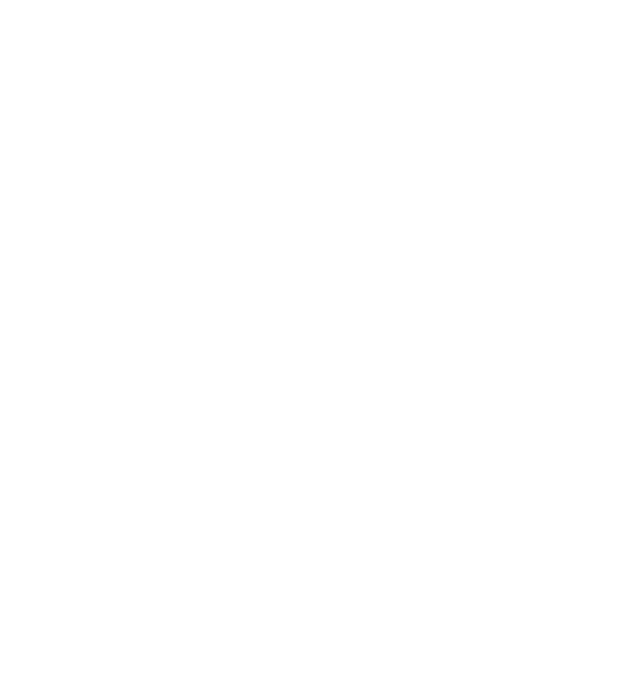
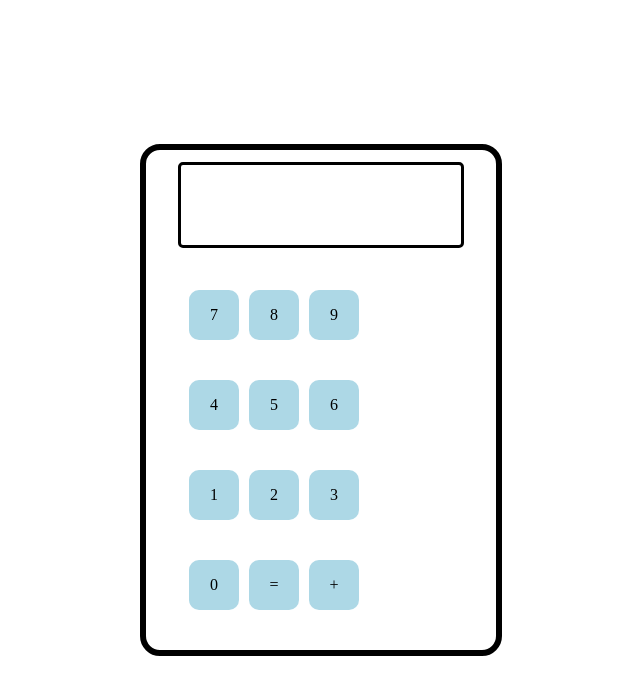
Before and after one commit to tdogpog/calculator, a plain HTML site: page index.html in a window 1280 px wide. Shown: the whole page, without its empty margins (319-959 px from the left). Drawn offline with Linux system fonts and the light colour scheme.

Commit message:
Basic skeleton of calc implemented with html and css no js yet

```diff
--- a/index.html
+++ b/index.html
@@ -4,11 +4,48 @@
     <meta charset="UTF-8">
     <meta name="viewport" content="width=device-width, initial-scale=1.0">
     <title>Basic Calculator</title>
-    <link rel='stylesheet' href='style.css'>
+    <link rel='stylesheet' href='./style.css'>
 </head>
 <body>
 
-    <div id="container"></div>
+    <div id="calculator">
+            <div class="top_section">
+                <div id="screen"></div>
+            </div>
+            <div class='buttons'>
+
+
+                <div id="main_buttons">
+
+                    <div class="row">
+                        <div class="main_items">7</div>
+                        <div class="main_items">8</div>
+                        <div class="main_items">9</div>
+                    </div>
+
+                    <div class="row">
+                        <div class="main_items">4</div>
+                        <div class="main_items">5</div>
+                        <div class="main_items">6</div>
+                    </div>
+
+                    <div class="row">
+                        <div class="main_items">1</div>
+                        <div class="main_items">2</div>
+                        <div class="main_items">3</div>
+                    </div>
+
+                    <div class='row'>
+                        <div class="main_items">0</div>
+                        <div class="main_items">=</div>
+                        <div class="main_items">+</div>
+                    </div>
+                </div>
+
+                <div class="side_buttons"></div>
+            </div>
+    </div>
+
 
 
     <script>
--- a/style.css
+++ b/style.css
@@ -0,0 +1,68 @@
+body{
+  display: flex;
+  justify-content: center;
+  height: 100vh;
+  margin: 0px;
+  align-items: center;
+}
+
+#calculator{
+  max-height: 500px;
+  max-width: 350px;
+  width: 60%;
+  height: 100%;
+  border: solid black 6px;
+  border-radius: 20px;
+}
+
+.top_section{
+    height:100px;
+    display: flex;
+    justify-content: center;
+    align-items: center;
+}
+
+#screen{
+  width: 80%;
+  height: 80%;
+  border: solid;
+  border-radius: 5px;
+  margin-top: 10px;
+}
+
+.buttons{
+    display: flex;
+    padding-right: 30px;
+}
+
+
+#main_buttons{
+    height: 400px;
+    width:400px;
+    display: flex;
+    justify-content: center;
+    align-items: center;
+    flex-direction: column;
+
+}
+
+
+.side_buttons{
+    height:400px;
+    width: 100px;
+}
+
+.main_items{
+  width: 50px;
+  height: 50px;
+  background-color: lightblue;
+  border-radius: 10px;
+  text-align: center;
+  align-content: center;
+}
+
+.row{
+  display: flex;
+  padding: 20px;
+  gap: 10px;
+}
```
